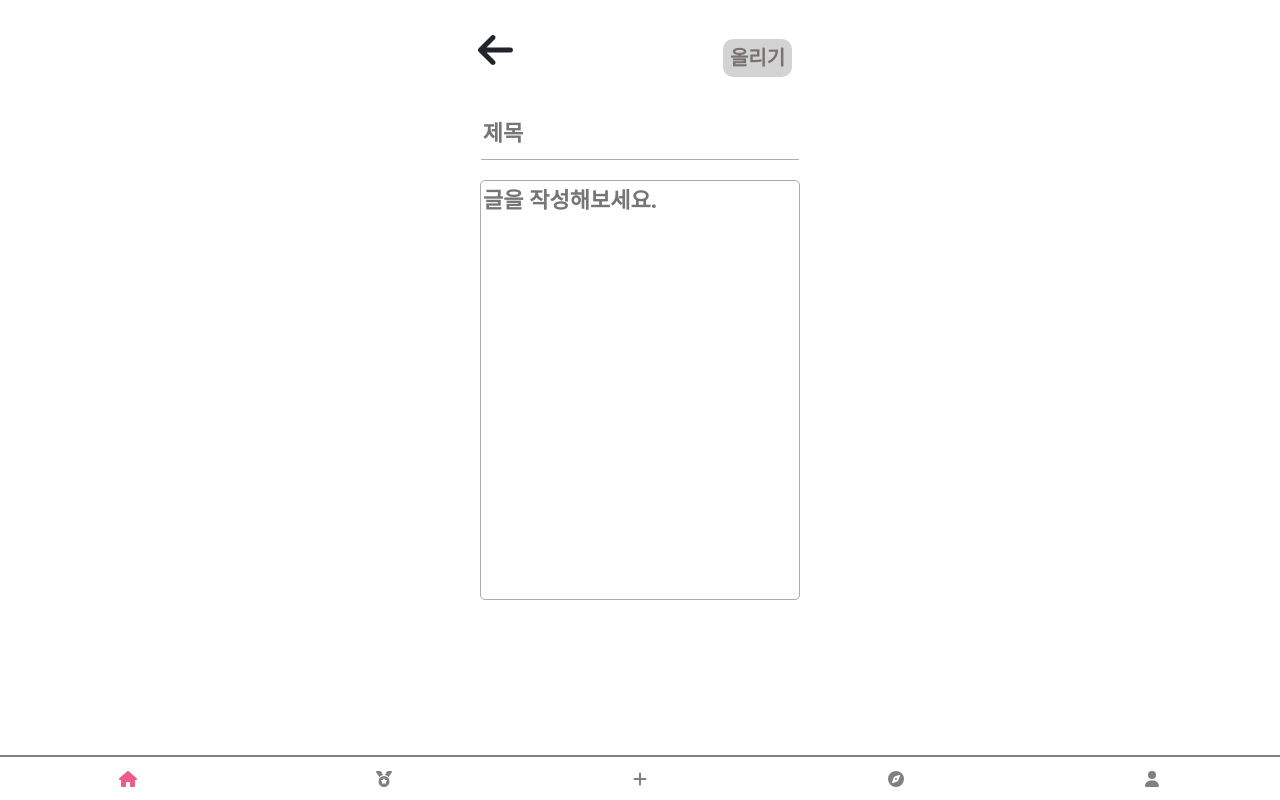
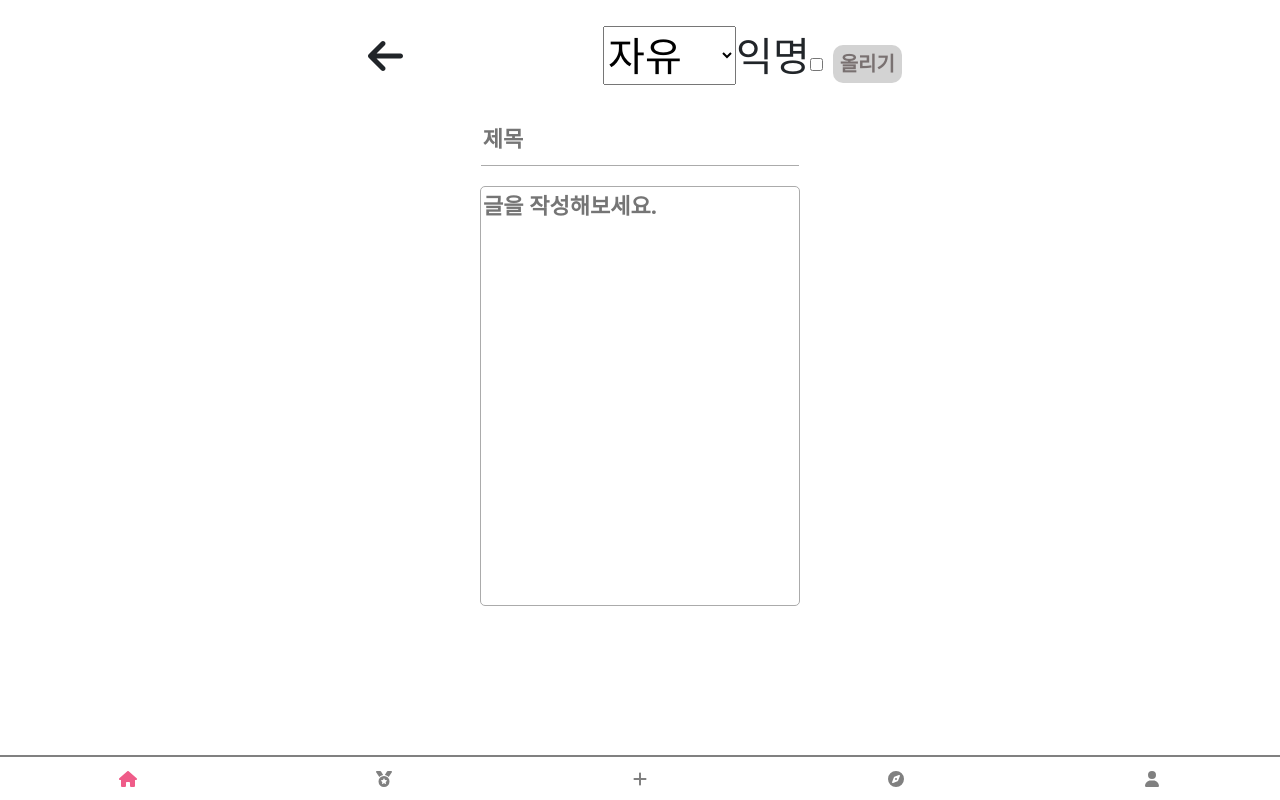
Before and after one commit to TEAM-Hanta/Hanta, a React (Create React App) app in the folder front/: page /write in a window 1280 px wide. Built offline with nearby package versions, Linux system fonts and the light colour scheme.

Commit message:
write 익명버튼 포스트타입 구현끝

```diff
--- a/front/src/pages/write/write.jsx
+++ b/front/src/pages/write/write.jsx
@@ -1,12 +1,16 @@
 import { FontAwesomeIcon } from "@fortawesome/react-fontawesome";
+import React, { useState } from 'react';
 import "../css/write.css"
 
 function Write() {
 
+    const [isChecked, setIsChecked] = useState(false);
+
     const onSubmitHandler = (e) => {
         const title = e.target.title.value;
         const content = e.target.content.value;
-      const post_type = '자유'; //라디오 버튼으로 게시판 추가하기
+        const post_type =e.target.post_type.value; //라디오 버튼으로 게시판 추가하기
+        const anonymous = isChecked;
         fetch('http://localhost:8080/api/posts/', {
             method : 'POST',
             headers: {
@@ -16,14 +20,23 @@ function Write() {
                 title,
                 content,
                 post_type,
+                anonymous
             }),
         });
     };
+    const handleChange = (event) => {
+      setIsChecked(event.target.checked);};
     return (
         <>
          <form onSubmit={onSubmitHandler}>
         <div style={{textAlign:"center"}}>
             <h1><FontAwesomeIcon style={{marginRight:"200px"}} icon="arrow-left"/>
+                <select name="post_type" id='post_type'>
+                    <option value="자유">자유</option>
+                    <option value="유머">유머</option>
+                    <option value="테스트">테스트</option>
+                </select>
+                익명<input type='checkbox'  checked={isChecked} onChange={handleChange} name="anonymous" ></input>
                 <button className="button">올리기</button>
             </h1>
         </div>
```
Lines whose indentation alone changed are shown as unchanged.
